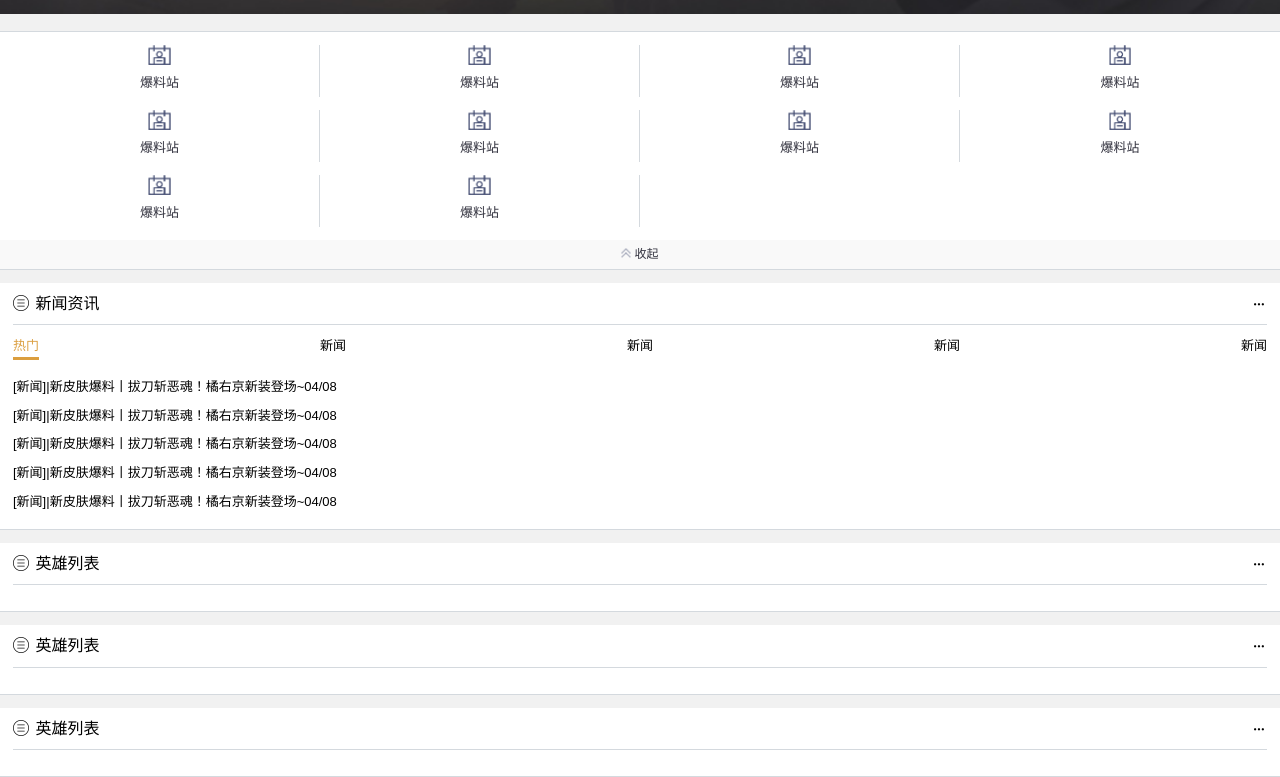
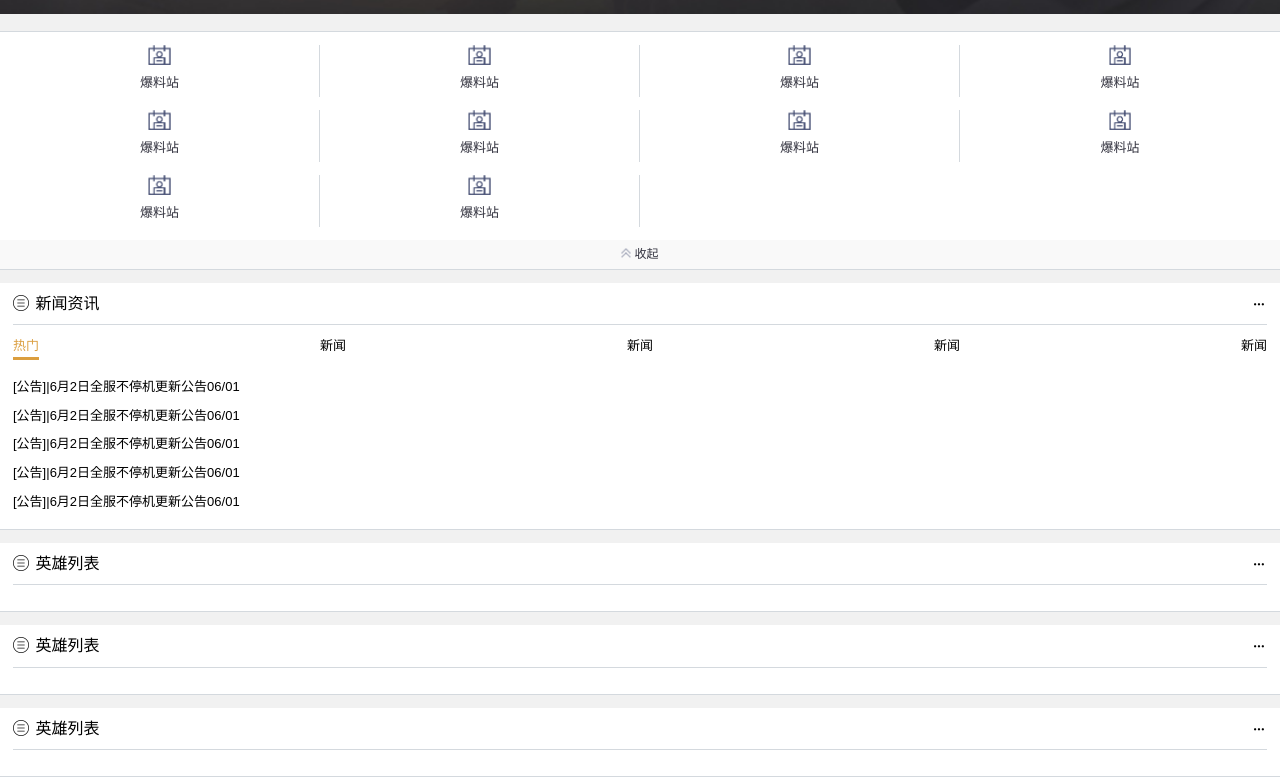
Before and after one commit to onlyhy/quanzhan, a Vue app in the folder node-vue-moba/web/: page /#/ in a window 1280 px wide. Shown: the part 618-1395 px from the top of the page. Built offline with nearby package versions, Linux system fonts and the light colour scheme.

Commit message:
3.11 列表卡片组件封装 (list-card,nav,swiper) 此处用到具名插槽！

```diff
--- /dev/null
+++ b/node-vue-moba/web/src/components/ListCard.vue
@@ -0,0 +1,37 @@
+<!--
+ * @Date: 2020-04-08 15:46:20
+ * @LastEditors: Please set LastEditors
+ * @LastEditTime: 2020-04-08 16:21:18
+ -->
+<template>
+     <m-card :icon="icon" :title="title">
+      <div class="nav jc-between">
+        <div class="nav-item" :class="{active: active === i}"
+        v-for="(category,i) in categories" :key="i"
+        @click="active = i">
+          <div class="nav-link">{{category.name}}</div>
+        </div>
+      </div>
+      <div class="pt-3">
+        <swiper>
+          <swiper-slide v-for="(category,i) in categories" :key="i">
+            <slot name="items" :category="category"></slot>
+          </swiper-slide>
+        </swiper>
+      </div>
+    </m-card>
+</template>
+<script>
+export default {
+    data() {
+        return {
+            active:0
+        }
+    },
+    props:{
+        icon:{type:String,required:true},
+        title:{type:String,required:true},
+        categories:{type:Array,required:true}
+    }
+}
+</script>
--- a/node-vue-moba/web/src/main.js
+++ b/node-vue-moba/web/src/main.js
@@ -15,6 +15,9 @@
 import Card from './components/Card.vue'
 Vue.component('m-card',Card)
 
+import ListCard from './components/ListCard.vue'
+Vue.component('m-list-card',ListCard)
+
 new Vue({
   router,
   render: h => h(App)
--- a/node-vue-moba/web/src/views/Home.vue
+++ b/node-vue-moba/web/src/views/Home.vue
@@ -26,40 +26,21 @@
       </div>
     </div>
     <!-- end of nav icons -->
-    <m-card icon="menu" title="新闻资讯">
-      <div class="nav jc-between">
-        <div class="nav-item active">
-          <div class="nav-link">热门</div>
+    <m-list-card icon="menu" title="新闻资讯" :categories="newsCats">
+      <!-- 具名插槽 category是在插槽处绑定的数据拿过来用-->
+      <template #items="{category}">
+        <div class="py-2" v-for="(news,i) in category.newsList" :key="i">
+          <span>[{{news.categoryName}}]</span>
+          <span>|</span>
+          <span>{{news.title}}</span>
+          <span>{{news.date}}</span>
         </div>
-        <div class="nav-item">
-          <div class="nav-link">新闻</div>
-        </div>
-        <div class="nav-item">
-          <div class="nav-link">新闻</div>
-        </div>
-        <div class="nav-item">
-          <div class="nav-link">新闻</div>
-        </div>
-        <div class="nav-item">
-          <div class="nav-link">新闻</div>
-        </div>
-      </div>
-      <div class="pt-3">
-        <swiper>
-          <swiper-slide v-for="n in 5" :key="n">
-            <div class="py-2" v-for="n in 5" :key="n">
-              <span>[新闻]</span>
-              <span>|</span>
-              <span>新皮肤爆料丨拔刀斩恶魂！橘右京新装登场~</span>
-              <span>04/08</span>
-            </div>
-          </swiper-slide>
-        </swiper>
-      </div>
-    </m-card>
-     <m-card icon="menu" title="英雄列表"></m-card>
-     <m-card icon="menu" title="英雄列表"></m-card>
-     <m-card icon="menu" title="英雄列表"></m-card>
+      </template>
+    </m-list-card>
+
+    <m-card icon="menu" title="英雄列表"></m-card>
+    <m-card icon="menu" title="英雄列表"></m-card>
+    <m-card icon="menu" title="英雄列表"></m-card>
   </div>
 </template>
 
@@ -72,7 +53,54 @@
         pagination: {
           el: ".pagination-home"
         }
-      }
+      },
+      newsCats: [
+        {
+          name: "热门",
+          // 新建一个数组放5个元素，随便填充什么进去，然后map遍历，将每个元素换成我们要的对象
+          newsList: new Array(5).fill(1).map(v => ({
+            categoryName: "公告",
+            title: "6月2日全服不停机更新公告",
+            date: "06/01"
+          }))
+        },
+        {
+          name: "新闻",
+          // 新建一个数组放5个元素，随便填充什么进去，然后map遍历，将每个元素换成我们要的对象
+          newsList: new Array(5).fill(1).map(v => ({
+            categoryName: "公告",
+            title: "6月2日全服不停机更新公告",
+            date: "06/01"
+          }))
+        },
+        {
+          name: "新闻",
+          // 新建一个数组放5个元素，随便填充什么进去，然后map遍历，将每个元素换成我们要的对象
+          newsList: new Array(5).fill(1).map(v => ({
+            categoryName: "公告",
+            title: "6月2日全服不停机更新公告",
+            date: "06/01"
+          }))
+        },
+        {
+          name: "新闻",
+          // 新建一个数组放5个元素，随便填充什么进去，然后map遍历，将每个元素换成我们要的对象
+          newsList: new Array(5).fill(1).map(v => ({
+            categoryName: "公告",
+            title: "6月2日全服不停机更新公告",
+            date: "06/01"
+          }))
+        },
+        {
+          name: "新闻",
+          // 新建一个数组放5个元素，随便填充什么进去，然后map遍历，将每个元素换成我们要的对象
+          newsList: new Array(5).fill(1).map(v => ({
+            categoryName: "公告",
+            title: "6月2日全服不停机更新公告",
+            date: "06/01"
+          }))
+        }
+      ]
     };
   }
 };
--- a/node-vue-moba/web/vue.config.js
+++ b/node-vue-moba/web/vue.config.js
@@ -1,10 +1,14 @@
 /*
  * @Date: 2020-04-07 16:43:11
  * @LastEditors: Please set LastEditors
- * @LastEditTime: 2020-04-07 16:48:43
+ * @LastEditTime: 2020-04-08 16:12:54
  */
 module.exports = {
-    devServer:{
-        port:5555
+  devServer: {
+    port: 5555,
+    overlay: { // 这里配置 html 页面是否显百示 eslint 错误信息度蒙版
+      errors: false,
+      warnings: false
     }
+  }
 }
```
